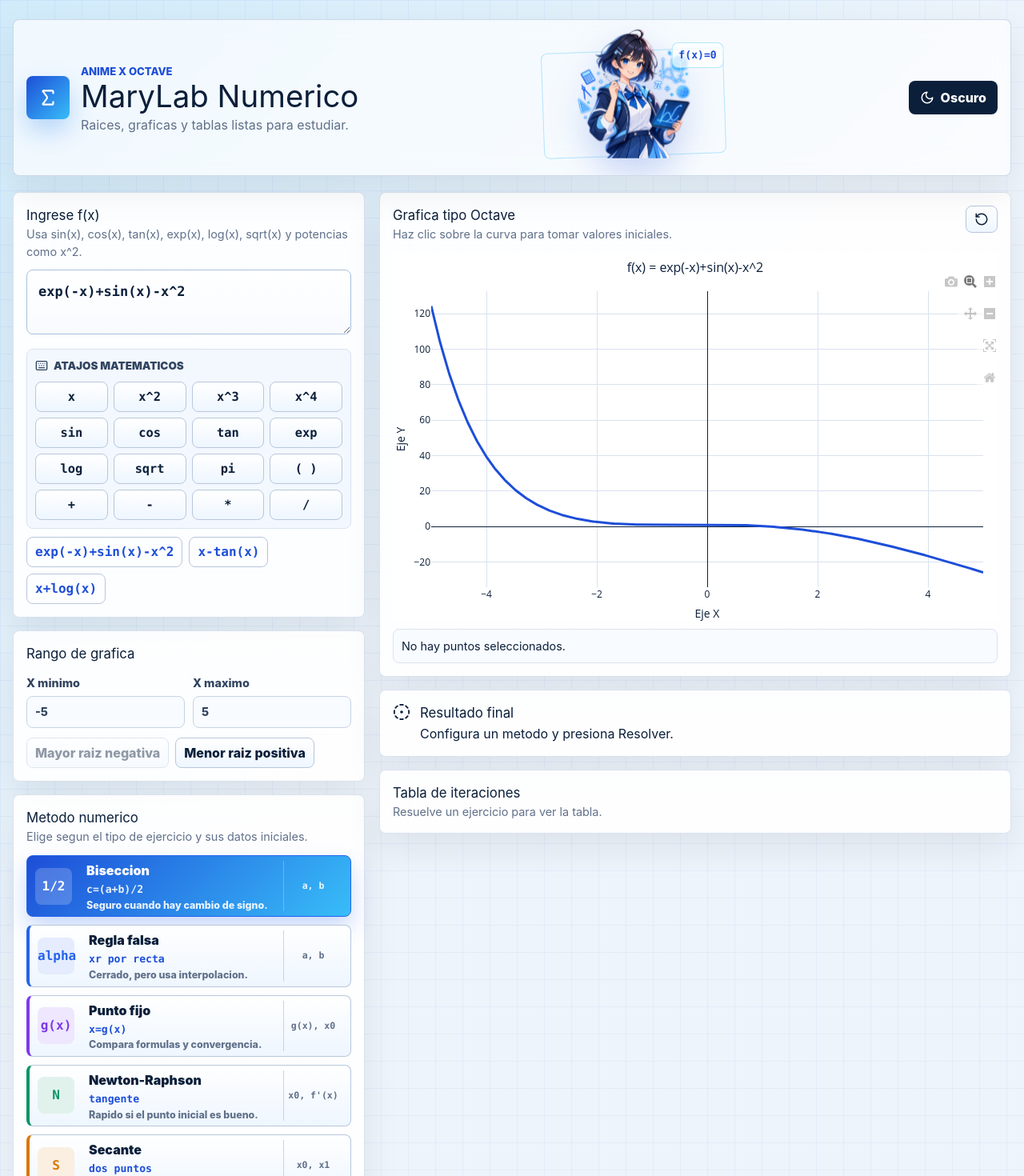
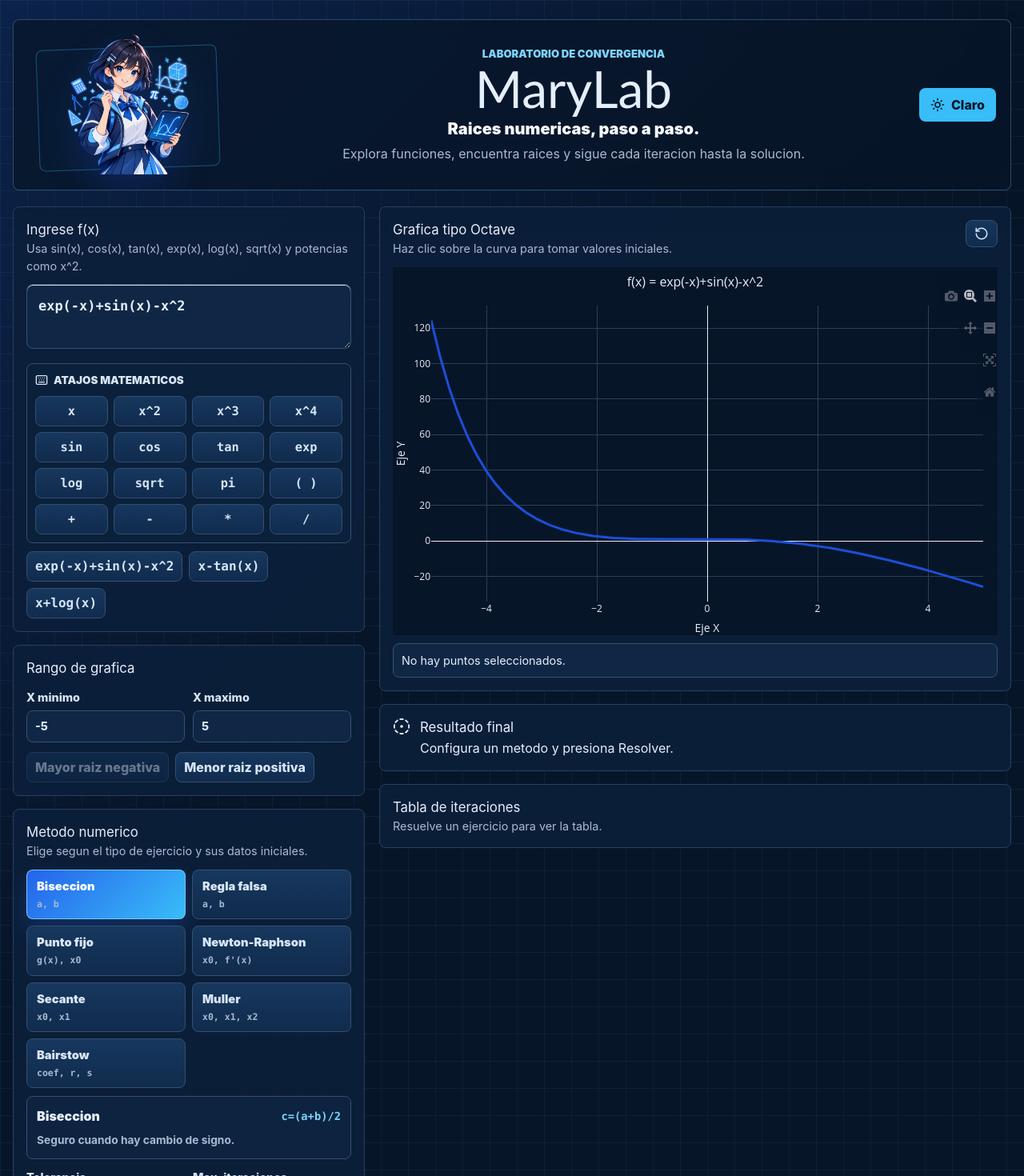
Before and after one commit to mary321mq/App_MNO-iteria-lab, a React (Vite) app: page / in a window 1280 px wide. Shown: the top 1470 px of the page at 80% size. Built offline with nearby package versions, Linux system fonts and the light colour scheme.

Commit message:
Agrega bienvenida MaryLab y mejora selector

```diff
--- a/src/App.tsx
+++ b/src/App.tsx
@@ -1,4 +1,4 @@
-import { Calculator, History, Keyboard, Moon, Sigma, Sun, Trash2 } from "lucide-react";
+import { Calculator, History, Keyboard, Moon, Sun, Trash2 } from "lucide-react";
 import { useCallback, useEffect, useMemo, useRef, useState } from "react";
 import { FunctionGraph } from "./components/FunctionGraph";
 import { IterationTable } from "./components/IterationTable";
@@ -59,58 +59,41 @@ const methodOrder: MethodId[] = [
   "bairstow",
 ];
 
-const methodCards: Record<
-  MethodId,
-  { symbol: string; formula: string; hint: string; fields: string; accent: string }
-> = {
+const methodCards: Record<MethodId, { formula: string; hint: string; fields: string }> = {
   bisection: {
-    symbol: "1/2",
     formula: "c=(a+b)/2",
     hint: "Seguro cuando hay cambio de signo.",
     fields: "a, b",
-    accent: "cyan",
   },
   "false-position": {
-    symbol: "alpha",
     formula: "xr por recta",
     hint: "Cerrado, pero usa interpolacion.",
     fields: "a, b",
-    accent: "blue",
   },
   "fixed-point": {
-    symbol: "g(x)",
     formula: "x=g(x)",
     hint: "Compara formulas y convergencia.",
     fields: "g(x), x0",
-    accent: "violet",
   },
   newton: {
-    symbol: "N",
     formula: "tangente",
     hint: "Rapido si el punto inicial es bueno.",
     fields: "x0, f'(x)",
-    accent: "emerald",
   },
   secant: {
-    symbol: "S",
     formula: "dos puntos",
     hint: "Como Newton, sin derivada.",
     fields: "x0, x1",
-    accent: "amber",
   },
   muller: {
-    symbol: "M",
     formula: "parabola",
     hint: "Puede encontrar raices complejas.",
     fields: "x0, x1, x2",
-    accent: "pink",
   },
   bairstow: {
-    symbol: "B",
     formula: "polinomios",
     hint: "Factores cuadraticos y raices.",
     fields: "coef, r, s",
-    accent: "slate",
   },
 };
 
@@ -118,7 +101,8 @@ function App() {
   const [expression, setExpression] = useState("exp(-x)+sin(x)-x^2");
   const [config, setConfig] = useState<MethodConfig>(defaultConfig);
   const [range, setRange] = useState({ min: -5, max: 5 });
-  const [darkMode, setDarkMode] = useState(false);
+  const [darkMode, setDarkMode] = useState(true);
+  const [showSplash, setShowSplash] = useState(true);
   const [selectedPoints, setSelectedPoints] = useState<PointSelection[]>([]);
   const [result, setResult] = useState<SolveResult | null>(null);
   const [message, setMessage] = useState("");
@@ -132,6 +116,11 @@ function App() {
   useEffect(() => {
     document.documentElement.classList.toggle("dark", darkMode);
   }, [darkMode]);
+
+  useEffect(() => {
+    const timer = window.setTimeout(() => setShowSplash(false), 2100);
+    return () => window.clearTimeout(timer);
+  }, []);
 
   const validation = useMemo(() => {
     try {
@@ -207,22 +196,38 @@ function App() {
   const negativeIntervals = intervals.filter((item) => item.kind === "negative");
   const positiveIntervals = intervals.filter((item) => item.kind === "positive");
 
+  if (showSplash) {
+    return (
+      <main className="splash-screen">
+        <section className="splash-card" aria-label="Bienvenida a MaryLab">
+          <div className="splash-image">
+            <img src="/anime-math-guide.png" alt="" />
+          </div>
+          <div className="splash-copy">
+            <span>Laboratorio de convergencia</span>
+            <h1>Bienvenida a MaryLab</h1>
+            <p>Raices numericas, paso a paso.</p>
+            <small>Preparando graficas, metodos y tablas...</small>
+            <div className="loading-track" aria-hidden="true">
+              <div className="loading-bar" />
+            </div>
+          </div>
+        </section>
+      </main>
+    );
+  }
+
   return (
     <main className="app-shell">
       <header className="topbar">
-        <div className="brand-block">
-          <div className="brand-mark">
-            <Sigma size={26} />
-          </div>
-          <div>
-            <span className="eyebrow">Anime x Octave</span>
-            <h1>MaryLab Numerico</h1>
-            <p>Raices, graficas y tablas listas para estudiar.</p>
-          </div>
+        <div className="anime-hero" aria-hidden="true">
+          <img src="/anime-math-guide.png" alt="" />
         </div>
-        <div className="anime-hero" aria-hidden="true">
-          <div className="formula-ribbon">f(x)=0</div>
-          <img src="/anime-math-guide.png" alt="" />
+        <div className="brand-block brand-centered">
+          <span className="eyebrow">Laboratorio de convergencia</span>
+          <h1>MaryLab</h1>
+          <p className="lead-line">Raices numericas, paso a paso.</p>
+          <p>Explora funciones, encuentra raices y sigue cada iteracion hasta la solucion.</p>
         </div>
         <button className="theme-toggle" type="button" onClick={() => setDarkMode((value) => !value)}>
           {darkMode ? <Sun size={18} /> : <Moon size={18} />}
@@ -320,25 +325,25 @@ function App() {
                 <p>Elige segun el tipo de ejercicio y sus datos iniciales.</p>
               </div>
             </div>
-            <div className="method-grid method-card-grid">
+            <div className="method-selector" role="list" aria-label="Seleccion de metodo">
               {methodOrder.map((method) => (
                 <button
                   key={method}
                   type="button"
-                  className={`method-card method-${methodCards[method].accent} ${
-                    config.method === method ? "active" : ""
-                  }`}
+                  className={`method-pill ${config.method === method ? "active" : ""}`}
                   onClick={() => updateConfig("method", method)}
                 >
-                  <span className="method-symbol">{methodCards[method].symbol}</span>
-                  <span className="method-copy">
-                    <strong>{methodNames[method]}</strong>
-                    <small>{methodCards[method].formula}</small>
-                    <em>{methodCards[method].hint}</em>
-                  </span>
-                  <span className="method-fields">{methodCards[method].fields}</span>
+                  <strong>{methodNames[method]}</strong>
+                  <small>{methodCards[method].fields}</small>
                 </button>
               ))}
+            </div>
+            <div className="method-detail">
+              <div>
+                <span>{methodNames[config.method]}</span>
+                <strong>{methodCards[config.method].formula}</strong>
+              </div>
+              <p>{methodCards[config.method].hint}</p>
             </div>
             <div className="field-grid two">
               <label>
--- a/src/index.css
+++ b/src/index.css
@@ -3,8 +3,8 @@
 @tailwind utilities;
 
 :root {
-  color-scheme: light;
-  background: #eef4fb;
+  color-scheme: dark;
+  background: #071528;
 }
 
 .dark {
@@ -64,14 +64,110 @@ button:disabled {
   padding: 24px 0 40px;
 }
 
+.splash-screen {
+  min-height: 100vh;
+  display: grid;
+  place-items: center;
+  padding: 28px;
+  box-sizing: border-box;
+  background:
+    linear-gradient(rgba(56, 189, 248, 0.08) 1px, transparent 1px),
+    linear-gradient(90deg, rgba(56, 189, 248, 0.08) 1px, transparent 1px),
+    linear-gradient(135deg, rgba(37, 99, 235, 0.2), transparent 42%),
+    #071528;
+  background-size:
+    34px 34px,
+    34px 34px,
+    auto;
+  color: #e5eefb;
+}
+
+.splash-card {
+  width: min(760px, 100%);
+  display: grid;
+  grid-template-columns: minmax(170px, 250px) 1fr;
+  align-items: center;
+  gap: 26px;
+  padding: 28px;
+  border: 1px solid rgba(125, 211, 252, 0.28);
+  border-radius: 8px;
+  background: rgba(7, 21, 40, 0.78);
+  box-shadow: 0 28px 70px rgba(2, 8, 23, 0.34);
+  backdrop-filter: blur(16px);
+}
+
+.splash-image {
+  display: grid;
+  place-items: end center;
+  min-height: 220px;
+  border: 1px solid rgba(56, 189, 248, 0.28);
+  border-radius: 8px;
+  background: rgba(15, 39, 69, 0.42);
+  overflow: hidden;
+}
+
+.splash-image img {
+  width: min(230px, 100%);
+  max-height: 240px;
+  object-fit: contain;
+  filter: drop-shadow(0 18px 28px rgba(56, 189, 248, 0.22));
+  animation: mascotFloat 3.8s ease-in-out infinite;
+}
+
+.splash-copy {
+  display: grid;
+  gap: 10px;
+}
+
+.splash-copy span {
+  color: #7dd3fc;
+  font-size: 0.82rem;
+  font-weight: 900;
+  text-transform: uppercase;
+}
+
+.splash-copy h1 {
+  font-family: "Trebuchet MS", "Segoe UI", Arial, sans-serif;
+  font-size: clamp(2rem, 6vw, 4rem);
+  line-height: 0.95;
+}
+
+.splash-copy p {
+  color: #f8fbff;
+  font-size: clamp(1.05rem, 2.3vw, 1.35rem);
+  font-weight: 800;
+}
+
+.splash-copy small {
+  color: #a9bad2;
+  font-size: 0.95rem;
+  font-weight: 700;
+}
+
+.loading-track {
+  height: 8px;
+  margin-top: 10px;
+  border-radius: 999px;
+  background: rgba(169, 186, 210, 0.18);
+  overflow: hidden;
+}
+
+.loading-bar {
+  height: 100%;
+  width: 42%;
+  border-radius: inherit;
+  background: linear-gradient(90deg, #60a5fa, #38bdf8, #f0abfc);
+  animation: loadingSweep 1.2s ease-in-out infinite;
+}
+
 .topbar {
-  display: flex;
+  display: grid;
+  grid-template-columns: minmax(150px, 250px) minmax(280px, 1fr) auto;
   align-items: center;
-  justify-content: space-between;
-  gap: 16px;
-  min-height: 126px;
+  gap: 18px;
+  min-height: 166px;
   margin-bottom: 20px;
-  padding: 16px;
+  padding: 18px;
   border: 1px solid rgba(183, 199, 220, 0.65);
   border-radius: 8px;
   background: rgba(255, 255, 255, 0.68);
@@ -87,11 +183,15 @@ button:disabled {
 }
 
 .eyebrow {
-  color: #1d4ed8;
+  color: #2563eb;
   font-size: 0.82rem;
-  font-weight: 800;
+  font-weight: 900;
   text-transform: uppercase;
   letter-spacing: 0;
+}
+
+.dark .eyebrow {
+  color: #7dd3fc;
 }
 
 h1,
@@ -122,13 +222,37 @@ p {
   z-index: 1;
 }
 
+.brand-centered {
+  min-width: 0;
+  display: grid;
+  justify-items: center;
+  gap: 4px;
+  text-align: center;
+}
+
+.brand-centered h1 {
+  font-family: "Trebuchet MS", "Segoe UI", Arial, sans-serif;
+  font-size: clamp(2.35rem, 5vw, 4.6rem);
+  line-height: 0.95;
+}
+
 .brand-block p {
   color: #607089;
-  margin-top: 4px;
+  margin-top: 0;
 }
 
 .dark .brand-block p {
   color: #a9bad2;
+}
+
+.brand-centered .lead-line {
+  color: #0b1f3a;
+  font-size: clamp(1rem, 1.8vw, 1.25rem);
+  font-weight: 900;
+}
+
+.dark .brand-centered .lead-line {
+  color: #f8fbff;
 }
 
 .brand-mark {
@@ -145,12 +269,13 @@ p {
 }
 
 .anime-hero {
-  align-self: stretch;
+  align-self: center;
   display: flex;
   align-items: flex-end;
   justify-content: center;
-  width: min(28vw, 260px);
-  min-width: 170px;
+  width: 100%;
+  min-width: 150px;
+  min-height: 142px;
   pointer-events: none;
   position: relative;
 }
@@ -158,14 +283,15 @@ p {
 .anime-hero::before {
   content: "";
   position: absolute;
-  inset: 22px 16px 8px;
+  inset: 16px 12px 8px;
   border: 1px solid rgba(56, 189, 248, 0.36);
   border-radius: 8px;
   transform: rotate(-2deg);
+  background: rgba(15, 39, 69, 0.18);
 }
 
 .anime-hero img {
-  max-height: 162px;
+  max-height: 176px;
   max-width: 100%;
   object-fit: contain;
   object-position: bottom center;
@@ -225,6 +351,16 @@ p {
 
   50% {
     transform: translateX(-6px);
+  }
+}
+
+@keyframes loadingSweep {
+  0% {
+    transform: translateX(-115%);
+  }
+
+  100% {
+    transform: translateX(260%);
   }
 }
 
@@ -468,6 +604,132 @@ label {
   border-color: #2563eb;
   color: white;
   box-shadow: 0 14px 28px rgba(37, 99, 235, 0.24);
+}
+
+.method-selector {
+  display: grid;
+  grid-template-columns: repeat(2, minmax(0, 1fr));
+  gap: 8px;
+  margin-top: 12px;
+}
+
+.method-pill {
+  min-width: 0;
+  min-height: 56px;
+  display: grid;
+  align-content: center;
+  gap: 3px;
+  border: 1px solid #b7c7dc;
+  border-radius: 8px;
+  background: linear-gradient(180deg, #ffffff, #eef6ff);
+  color: #0b1f3a;
+  padding: 9px 12px;
+  text-align: left;
+  transition:
+    transform 0.16s ease,
+    border-color 0.16s ease,
+    box-shadow 0.16s ease,
+    background 0.16s ease;
+}
+
+.method-pill:hover {
+  transform: translateY(-1px);
+  border-color: #2563eb;
+  box-shadow: 0 10px 22px rgba(37, 99, 235, 0.14);
+}
+
+.method-pill strong,
+.method-pill small {
+  overflow: hidden;
+  text-overflow: ellipsis;
+  white-space: nowrap;
+}
+
+.method-pill strong {
+  font-size: 0.92rem;
+  font-weight: 900;
+}
+
+.method-pill small {
+  color: #607089;
+  font-family: Consolas, Monaco, monospace;
+  font-size: 0.72rem;
+  font-weight: 800;
+}
+
+.method-pill.active {
+  border-color: rgba(56, 189, 248, 0.7);
+  background: linear-gradient(135deg, #1d4ed8, #38bdf8);
+  color: white;
+  box-shadow: 0 14px 28px rgba(37, 99, 235, 0.24);
+}
+
+.method-pill.active small {
+  color: rgba(255, 255, 255, 0.88);
+}
+
+.dark .method-pill {
+  background: linear-gradient(180deg, #17375e, #102b4d);
+  border-color: #35506f;
+  color: #d7e5f6;
+}
+
+.dark .method-pill small {
+  color: #a9bad2;
+}
+
+.dark .method-pill.active {
+  background: linear-gradient(135deg, #2563eb, #38bdf8);
+  border-color: rgba(125, 211, 252, 0.86);
+  color: white;
+}
+
+.method-detail {
+  display: grid;
+  gap: 8px;
+  margin-top: 10px;
+  padding: 12px;
+  border: 1px solid #d9e2ef;
+  border-radius: 8px;
+  background: rgba(232, 241, 255, 0.7);
+}
+
+.method-detail div {
+  display: flex;
+  align-items: center;
+  justify-content: space-between;
+  gap: 10px;
+}
+
+.method-detail span {
+  font-weight: 900;
+}
+
+.method-detail strong {
+  color: #1d4ed8;
+  font-family: Consolas, Monaco, monospace;
+  font-size: 0.86rem;
+  overflow-wrap: anywhere;
+  text-align: right;
+}
+
+.method-detail p {
+  color: #607089;
+  font-size: 0.86rem;
+  font-weight: 700;
+}
+
+.dark .method-detail {
+  border-color: #35506f;
+  background: rgba(15, 39, 69, 0.62);
+}
+
+.dark .method-detail strong {
+  color: #7dd3fc;
+}
+
+.dark .method-detail p {
+  color: #a9bad2;
 }
 
 .method-card-grid {
@@ -816,8 +1078,12 @@ th {
     grid-template-columns: 1fr;
   }
 
+  .topbar {
+    grid-template-columns: minmax(130px, 200px) minmax(0, 1fr) auto;
+  }
+
   .anime-hero {
-    width: min(34vw, 240px);
+    width: 100%;
   }
 
   .plot-shell {
@@ -834,11 +1100,15 @@ th {
   .topbar,
   .section-title-row {
     align-items: stretch;
-    flex-direction: column;
+  }
+
+  .topbar {
+    grid-template-columns: 1fr;
+    justify-items: stretch;
   }
 
   .brand-block {
-    align-items: flex-start;
+    align-items: center;
   }
 
   .anime-hero {
@@ -866,18 +1136,27 @@ th {
     grid-template-columns: repeat(3, minmax(0, 1fr));
   }
 
-  .method-card {
-    grid-template-columns: 46px 1fr;
+  .method-selector {
+    grid-template-columns: 1fr;
   }
 
-  .method-fields {
-    grid-column: 1 / -1;
-    justify-content: start;
-    place-items: start;
-    border-left: 0;
-    border-top: 1px solid rgba(183, 199, 220, 0.75);
-    padding-top: 8px;
+  .method-detail div {
+    display: grid;
+    justify-items: start;
+  }
+
+  .method-detail strong {
     text-align: left;
+  }
+
+  .splash-card {
+    grid-template-columns: 1fr;
+    gap: 16px;
+    padding: 18px;
+  }
+
+  .splash-image {
+    min-height: 180px;
   }
 
   .plot-shell {
```
